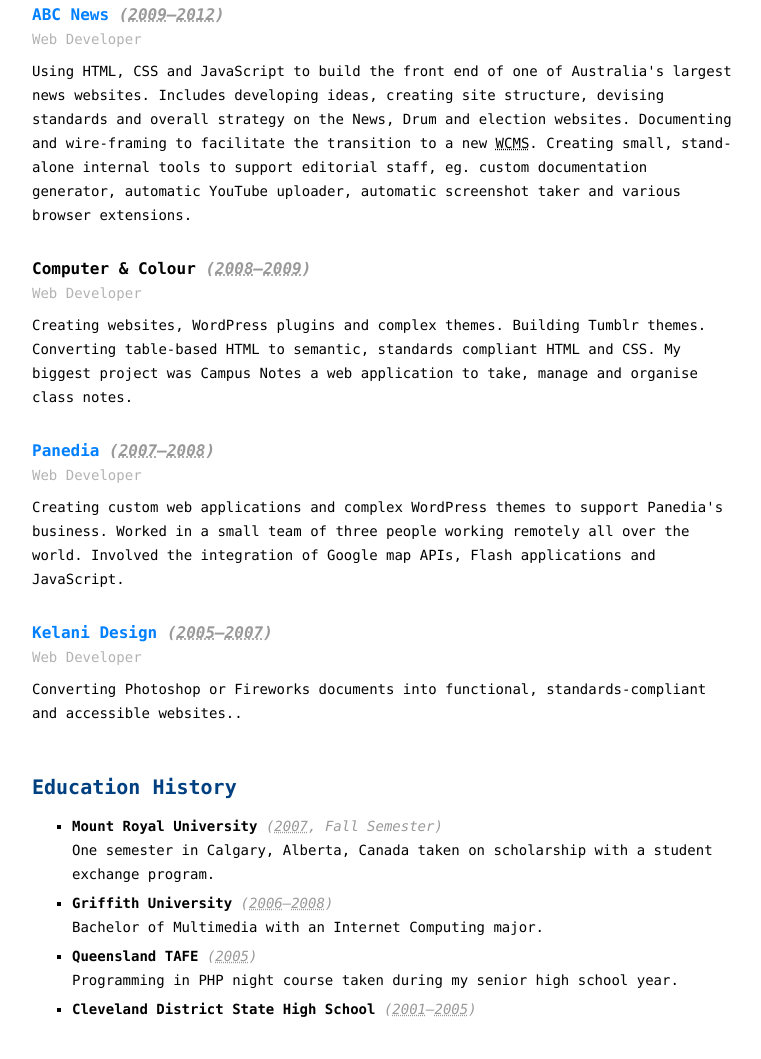
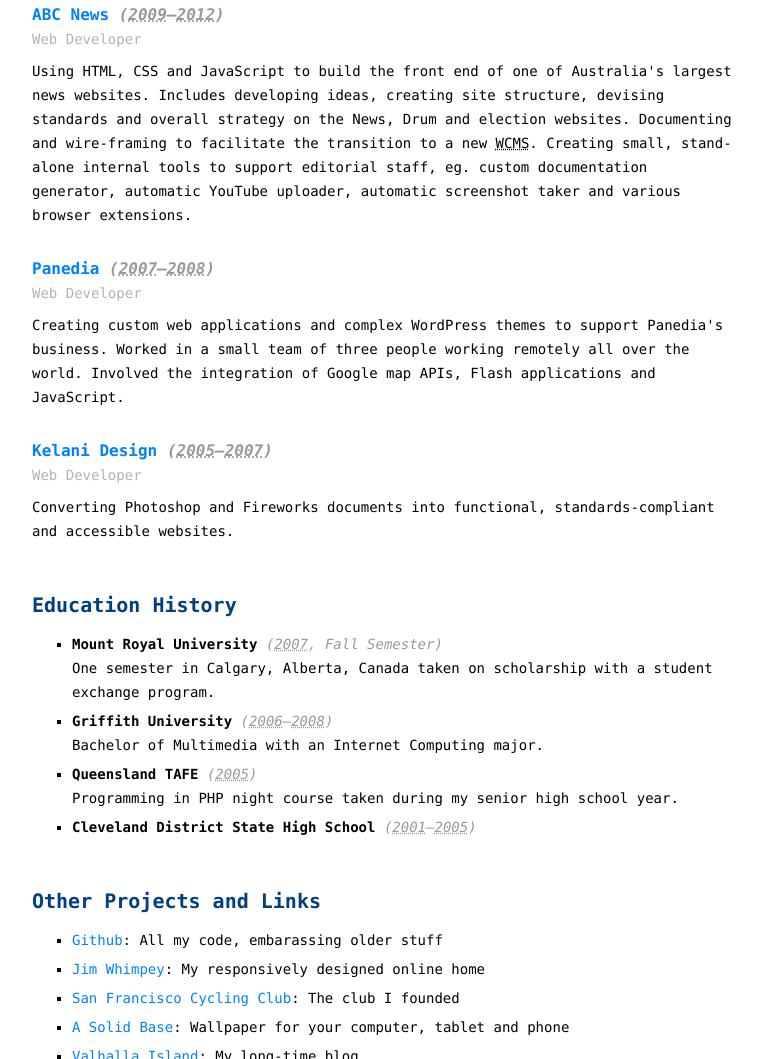
Before and after one commit to jimwhimpey/resume, a plain HTML site: page index.html in a window 1280 px wide. Shown: the part 989-2048 px from the top of the page, without its empty margins (8-769 px from the left). Drawn offline with Linux system fonts and the light colour scheme.

Commit message:
Remove computer and colour section

```diff
--- a/index.html
+++ b/index.html
@@ -75,18 +75,6 @@
 			</li>
 			<li class='experience vcard vevent'>
 				<h3>
-					<span class='org'><span class='organization-name'>Computer &amp; Colour</span></span>
-					<span class='timelabel'>(<abbr class='dtstart' title='2008-11-01'>2008</abbr>&ndash;<abbr class='dtend' title='2009-03-29'>2009</abbr>)</span>
-				</h3>
-				<p class='role'>Web Developer</p>
-				<p class="description">
-					Creating websites, WordPress plugins and complex themes. Building Tumblr themes. Converting table-based
-					HTML to semantic, standards compliant HTML and CSS. My biggest project was Campus Notes
-					a web application to take, manage and organise class notes.
-				</p>
-			</li>
-			<li class='experience vcard vevent'>
-				<h3>
 					<a href='http://panedia.com/' class='org url'><span class='organization-name'>Panedia</span></a>
 					<span class='timelabel'>(<abbr class='dtstart' title='2007-06-23'>2007</abbr>&ndash;<abbr class='dtstart' title='2008-10-20'>2008</abbr>)</span>
 				</h3>
@@ -104,8 +92,8 @@
 				</h3>
 				<p class='role'>Web Developer</p>
 				<p class='description'>
-					Converting Photoshop or Fireworks documents into functional,
-					standards-compliant and accessible websites..
+					Converting Photoshop and Fireworks documents into functional,
+					standards-compliant and accessible websites.
 				</p>
 			</li>
 		</ul>
```
